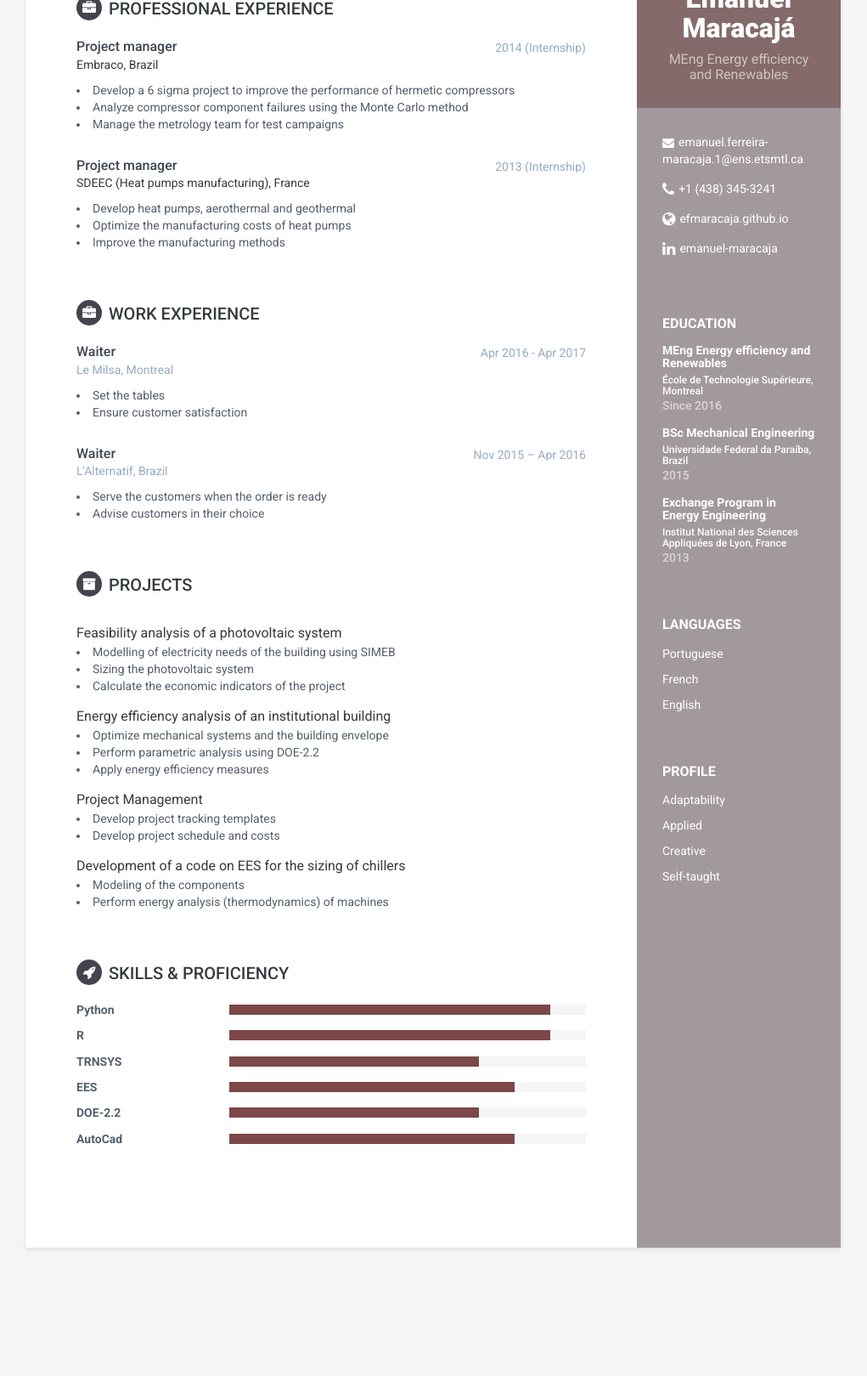
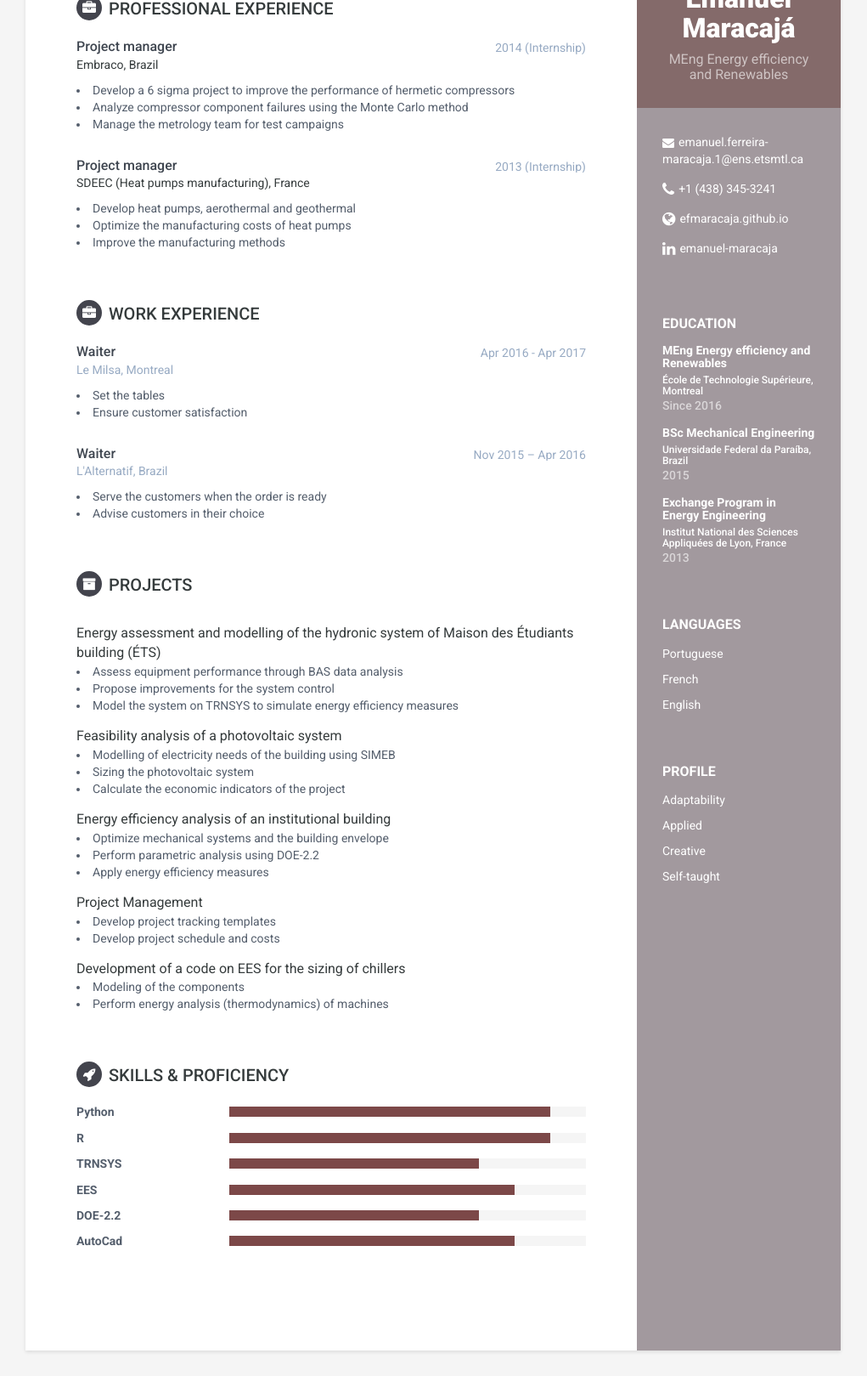
Before and after one commit to efmaracaja/cvEN, a Jekyll site: the page built from index.html, in a window 1280 px wide, cut to the strip 194-1813 px from the top of the page. Shown: the whole strip at 85% size, without its empty margins (130-1151 px from the left). Built offline with Jekyll 4.4.1, drawn with Linux system fonts in a browser that asks for light colours; before the commit the page ends 1692 px from its top, so only the background shows below that.

Commit message:
Update projects.yml

```diff
--- a/_data/projects.yml
+++ b/_data/projects.yml
@@ -1,3 +1,9 @@
+- project:
+  title: Energy assessment and modelling of the hydronic system of Maison des Étudiants building (ÉTS)
+  link: "#"
+  tagline: "<li>Assess equipment performance through BAS data analysis</li>
+            <li>Propose improvements for the system control</li>
+            <li>Model the system on TRNSYS to simulate energy efficiency measures</li>"
 - project:
   title: Feasibility analysis of a photovoltaic system
   link: "#"
```
